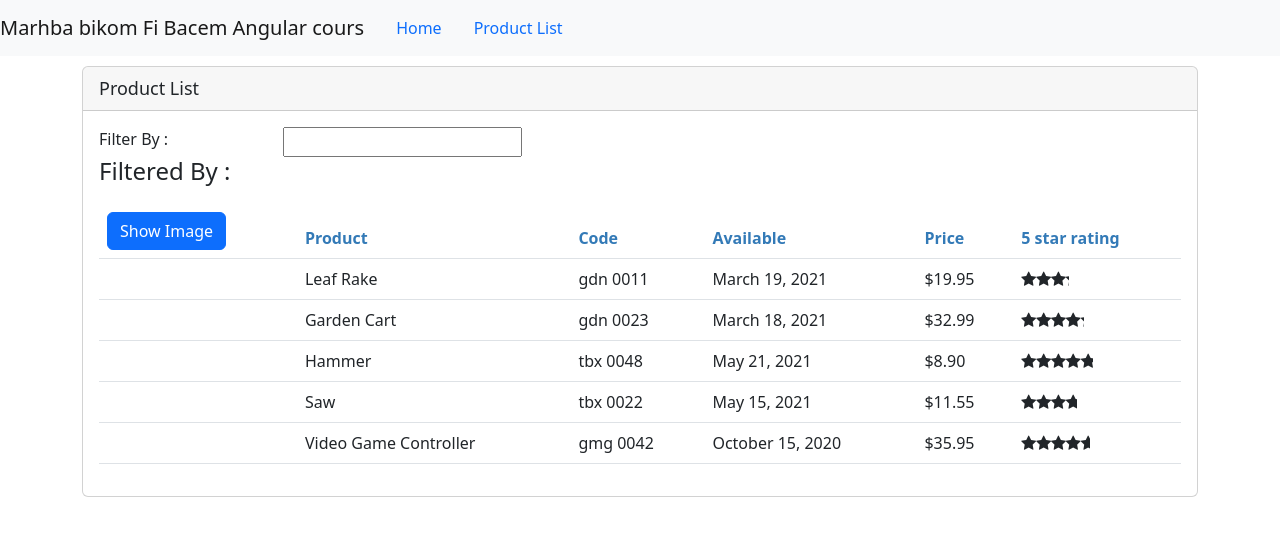
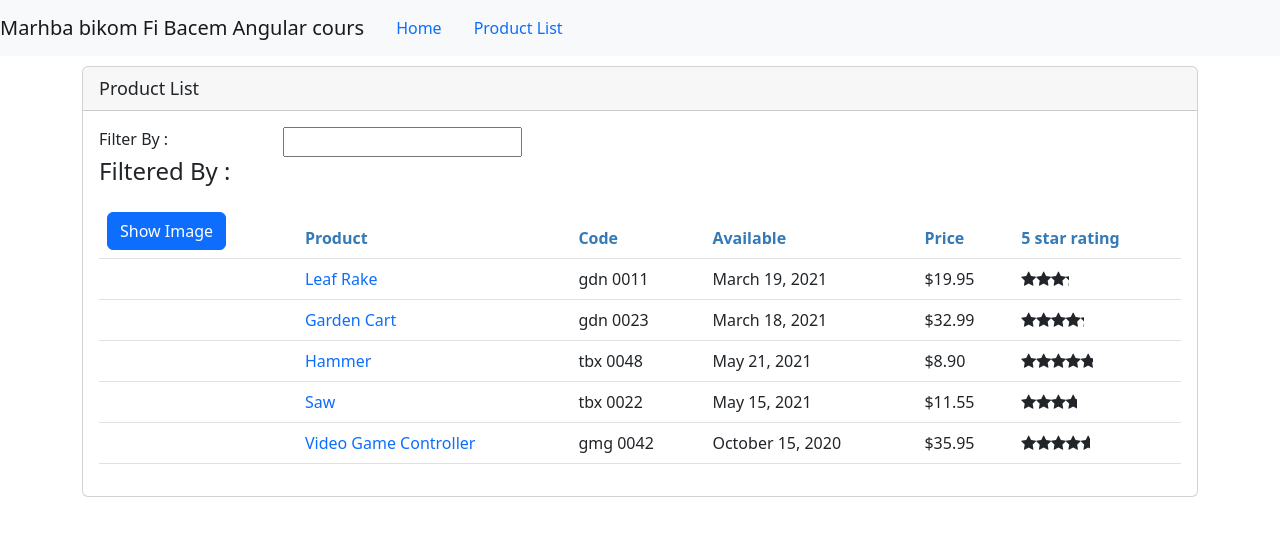
Before and after one commit to allayahassine/Bacem, an Angular app: page /products in a window 1280 px wide. Shown: the top 536 px of the page. Built offline with nearby package versions, Linux system fonts and the light colour scheme.

Commit message:
Progress Commit 11/02/2023

```diff
--- a/package.json
+++ b/package.json
@@ -14,10 +14,10 @@
     "@angular/common": "^14.0.0",
     "@angular/compiler": "^14.0.0",
     "@angular/core": "^14.0.0",
-    "@angular/forms": "^14.0.0",
+    "@angular/forms": "^14.2.12",
     "@angular/platform-browser": "^14.0.0",
     "@angular/platform-browser-dynamic": "^14.0.0",
-    "@angular/router": "^14.0.0",
+    "@angular/router": "^14.2.12",
     "bootstrap": "^5.2.3",
     "font-awesome": "^4.7.0",
     "rxjs": "~7.5.0",
@@ -29,6 +29,7 @@
     "@angular/cli": "~14.0.3",
     "@angular/compiler-cli": "^14.0.0",
     "@types/jasmine": "~4.0.0",
+    "@types/node": "^18.13.0",
     "jasmine-core": "~4.1.0",
     "karma": "~6.3.0",
     "karma-chrome-launcher": "~3.1.0",
--- a/src/app/app.module.ts
+++ b/src/app/app.module.ts
@@ -9,8 +9,7 @@ import { ConvertToSpacesPipe } from './shared/convert-to-space.pipe';
 import { StartComponent } from "./shared/star.component";
 import { ProductDetailComponent } from './products/product-detail.component';
 import { WelcomeComponent } from './home/welcome.component';
-import { RouterModule } from '@angular/router';
-
+import { RouterModule, Routes } from '@angular/router';
 
 @NgModule({
     // ****NgModule on déclare ici tous les component de Angular
@@ -20,20 +19,18 @@ import { RouterModule } from '@angular/router';
         AppComponent, ProductListComponent,
         ConvertToSpacesPipe,StartComponent, ProductDetailComponent,WelcomeComponent
     ],
-    bootstrap: [AppComponent],
     imports: [
-        BrowserModule, FormsModule,HttpClientModule,
-        //configuration Route: RouterModule.forRoot([])
+        BrowserModule,
+        FormsModule,
+        HttpClientModule,
         RouterModule.forRoot([
-            {path:'products',component:ProductListComponent},
-            {path:'products/id',component:ProductDetailComponent},
-            {path:'welcome',component:WelcomeComponent},
-            {path:'',redirectTo:'welcome',pathMatch:'full'},
-            {path:'**',redirectTo:'welcome',pathMatch:'full'},
-
-
+            { path: 'products', component: ProductListComponent },
+            { path: 'products/:id' , component: ProductDetailComponent },
+            { path: 'welcome', component: WelcomeComponent },
+            { path: '', redirectTo: 'welcome', pathMatch:'full' },
+            { path: '**', redirectTo: 'welcome', pathMatch:'full' }
         ])
-
-    ]
+    ],
+    bootstrap: [AppComponent]
 })
 export class AppModule { }
--- a/src/app/products/product-detail.component.ts
+++ b/src/app/products/product-detail.component.ts
@@ -1,4 +1,5 @@
 import { Component, OnInit } from '@angular/core';
+import { ActivatedRoute } from '@angular/router';
 
 @Component({
   // selector: 'pm-product-detail',
@@ -7,9 +8,11 @@ import { Component, OnInit } from '@angular/core';
 })
 export class ProductDetailComponent implements OnInit {
   pageTitle: string= 'Product Details';
-  constructor() { }
+  constructor(private route: ActivatedRoute) { }
 
   ngOnInit(): void {
+    const id = Number(this.route.snapshot.paramMap.get('id'));
+    this.pageTitle += `:${id}`;
   }
 
 }
--- a/src/app/products/product-list.component.html
+++ b/src/app/products/product-list.component.html
@@ -44,12 +44,16 @@
                         [style.margin.px]="imageMargin">
 
                     </td>
-                    <td>{{product.productName}}</td>
+                    <td>
+                        <a [routerLink]="['/Products', product.productId]">
+                            {{product.productName}}
+                        </a>
+                    </td>
                     <td>{{product.productCode | lowercase | convertToSpaces:'-'}}</td>
-                    <!-- convertToSpacesc'est une pipe pour transformer le / to espace -->
+                        <!-- convertToSpacesc'est une pipe pour transformer le / to espace -->
                     <td>{{product.releaseDate}}</td>
                     <td>{{product.price | currency:'USD' : 'symbol' : '1.2-2'}}</td>
-                    <!-- <td>{{product.starRating}}</td> -->
+                        <!-- <td>{{product.starRating}}</td> -->
                     <td><pm-star [rating]="product.starRating"
                         (ratingClicked)="onRatingClicked($event)">
 
--- a/src/app/products/product-list.component.ts
+++ b/src/app/products/product-list.component.ts
@@ -7,7 +7,7 @@ import { ProductService } from "./product-service";
 templateUrl: `./product-list.component.html`,
 styleUrls:['./Product-list.component.css']
 })
-export class ProductListComponent implements OnInit,OnDestroy
+export class ProductListComponent implements OnInit
 {
 
 
@@ -78,9 +78,6 @@ filterProducts: IProduct[]= [];
 constructor(private productService:ProductService){
 
 }
-    ngOnDestroy(): void {
-        throw new Error("Method not implemented.");
-    }
     performFilter(filterBy:string):IProduct[]{
         filterBy = filterBy.toLocaleLowerCase();
         return this.products.filter((product: IProduct)=>
```
Also changed, not shown: 1 other file (tests, documents, lock files or other folders).
